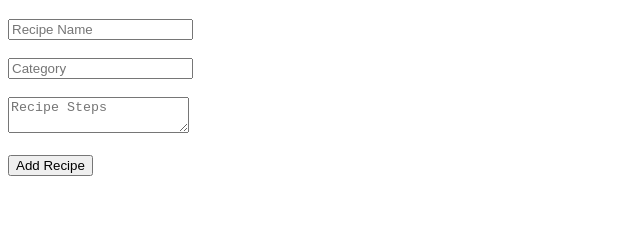
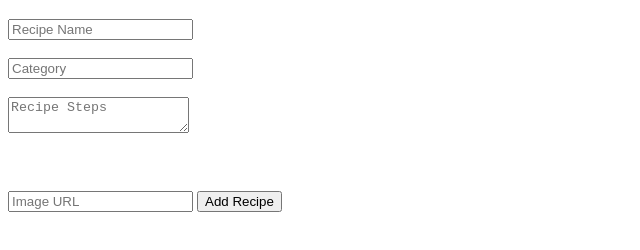
Before and after one commit to shimrankumari/recipe-website, a plain HTML site: page admin.html in a window 1280 px wide. Shown: the part 62-312 px from the top of the page, without its empty margins (0-640 px from the left). Drawn offline with Linux system fonts and the light colour scheme.

Commit message:
Update admin.html

```diff
--- a/admin.html
+++ b/admin.html
@@ -20,7 +20,9 @@
 <textarea id="steps" placeholder="Recipe Steps"></textarea>
 
 <br><br>
+<br><br>
 
+<input id="image" placeholder="Image URL">
 <button onclick="addRecipe()">Add Recipe</button>
 
 <script type="module" src="admin.js"></script>
```
